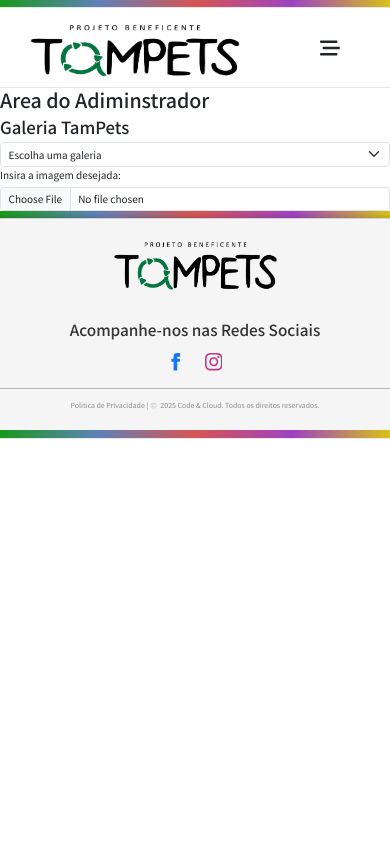
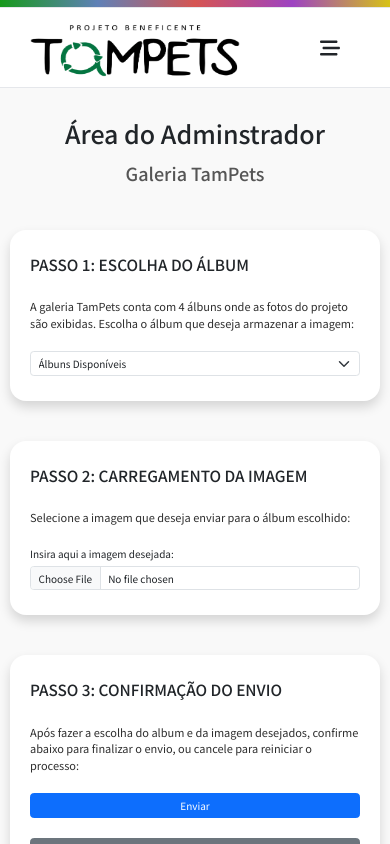
Before and after one commit to DaianeKCamargo/FATEC_ProjetoIntegrador2, a Next.js app: page /administrativo/administrativo-galeria in a window 390 px wide. Shown: the top 844 px of the page. Built offline with nearby package versions, Linux system fonts and the light colour scheme.

Commit message:
adm galeria
-front da page de adm da galeria tampets

```diff
--- a/app/administrativo/administrativo-galeria/page.tsx
+++ b/app/administrativo/administrativo-galeria/page.tsx
@@ -2,6 +2,9 @@
 
 import FileInput from "@/components/input-image/FileInput";
 import Select from "@/components/select/select";
+import style from "@/styles/adm-galeria.module.css";
+import { Button } from "react-bootstrap";
+
 
 
 export default function AdministrativoGaleria() {
@@ -16,24 +19,38 @@ export default function AdministrativoGaleria() {
   ];
 
     return (
-        <section>
+        <section className={style['section-page']}>
             <div>
-                <h1>Area do Adiminstrador</h1>
+                <h1>Área do Adminstrador</h1>
                 <h2>Galeria TamPets</h2>
             </div>
             <div>
+                <h3>PASSO 1: ESCOLHA DO ÁLBUM</h3>
+                <p>A galeria TamPets conta com 4 álbuns onde as fotos do projeto
+                    são exibidas. Escolha o álbum que deseja armazenar a imagem:
+                </p>
                 <Select
                     options={selectOptions}
-                    defaultValue="Escolha uma galeria"
+                    defaultValue="Álbuns Disponíveis"
                     onChange={handleChange}
                 />
             </div>
             <div>
+                <h3>PASSO 2: CARREGAMENTO DA IMAGEM</h3>
+                <p>Selecione a imagem que deseja enviar para o álbum escolhido:</p>
                 <FileInput
-                    label="Insira a imagem desejada:"
+                    label="Insira aqui a imagem desejada:"
                     controlId="formFile"
                     onChange={(e) => console.log(e.target.files)}
                 />
+            </div>
+            <div>
+                <h3>PASSO 3: CONFIRMAÇÃO DO ENVIO</h3>
+                <p>Após fazer a escolha do album e da imagem desejados, confirme abaixo para finalizar o envio,
+                    ou cancele para reiniciar o processo:
+                </p>
+                <Button variant="primary">Enviar</Button>
+                <Button variant="secondary">Cancelar</Button>
             </div>
         </section>
 
--- /dev/null
+++ b/styles/adm-galeria.module.css
@@ -0,0 +1,77 @@
+/* adm-galeria.module.css */
+
+.section-page {
+  display: flex;
+  flex-direction: column;
+  align-items: center; /* centraliza horizontalmente */
+  justify-content: flex-start;
+  padding: 60px 20px;
+  gap: 50px; /* espaço entre os blocos */
+  min-height: 100vh;
+  background-color: #f9f9f9;
+}
+
+/* Título principal e subtítulo */
+.section-page > div:first-child {
+  text-align: center;
+}
+
+.section-page h1 {
+  font-size: 3rem; /* maior que antes */
+  margin-bottom: 15px;
+}
+
+.section-page h2 {
+  font-size: 2.2rem; /* maior que antes */
+  color: #555555;
+}
+
+/* Blocos de seleção e upload */
+.section-page > div:nth-child(n+2) {
+  background-color: #fff;
+  padding: 30px 40px; /* blocos maiores */
+  border-radius: 16px;
+  box-shadow: 0 6px 12px rgba(0,0,0,0.15);
+  width: 100%;
+  max-width: 600px; /* blocos mais largos */
+  display: flex;
+  flex-direction: column;
+  gap: 20px;
+}
+
+/* Textos dentro dos blocos */
+.section-page p {
+  font-size: 1.2rem; /* maior que antes */
+  color: #2e2e2e;
+  margin: 0;
+}
+.center-icon {
+  display: flex;
+  justify-content: center; /* centraliza horizontalmente */
+  margin-top: 10px; /* opcional, para dar espaço acima */
+}
+
+
+/* Ajustes responsivos */
+@media (max-width: 600px) {
+  .section-page {
+    padding: 30px 10px;
+    gap: 40px;
+  }
+
+  .section-page h1 {
+    font-size: 2.5rem;
+  }
+
+  .section-page h2 {
+    font-size: 1.8rem;
+  }
+
+  .section-page > div:nth-child(n+2) {
+    padding: 25px 20px;
+  }
+
+  .section-page p {
+    font-size: 1.1rem;
+  }
+}
```
